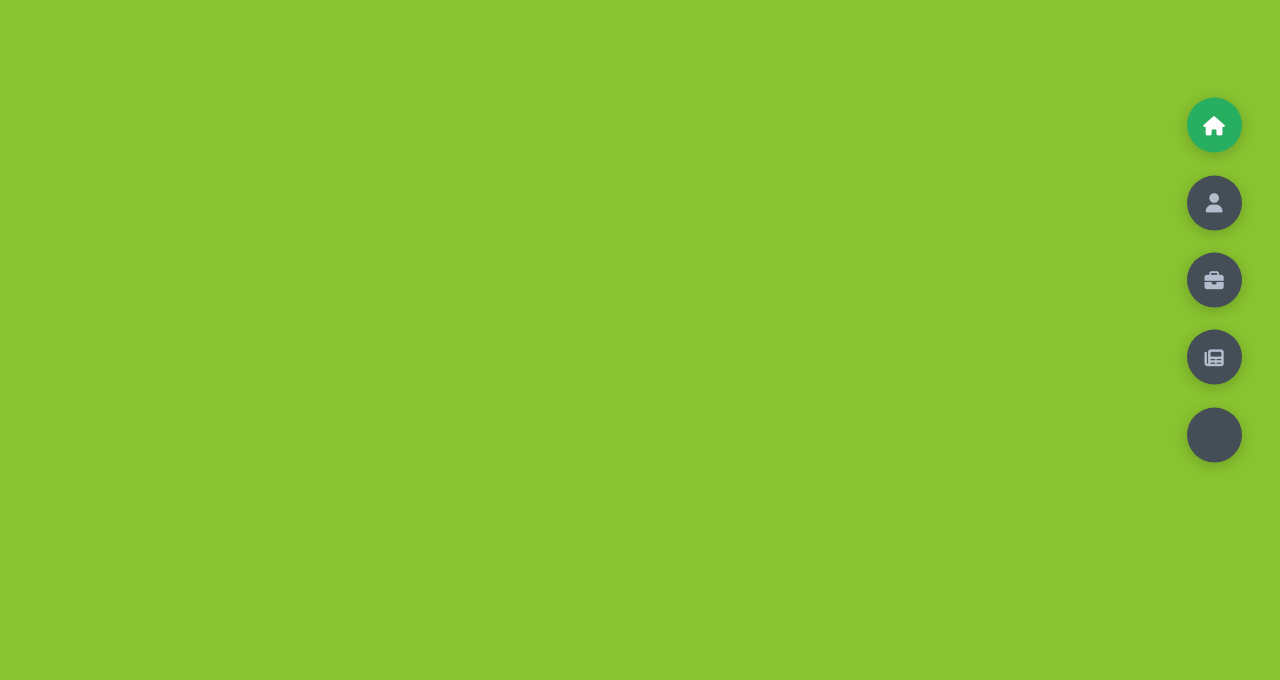
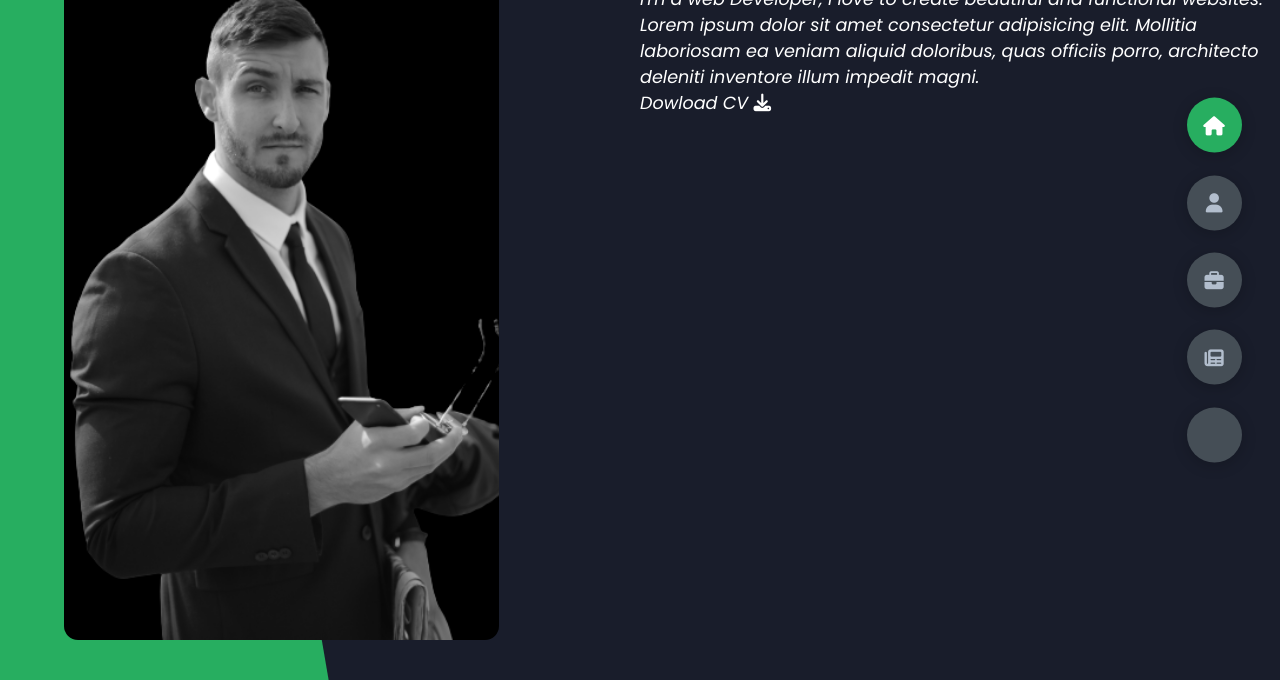
Before and after one commit to DanielJrPuente/Portfolio, a website: page index.html in a window 1280 px wide. Shown: the part 120-800 px from the top of the page. Drawn offline with Linux system fonts and the light colour scheme; some icons are missing.

Commit message:
Make the header section add an image h1 and content

```diff
--- a/index.html
+++ b/index.html
@@ -13,7 +13,29 @@
 </head>
 <body class="main-content">
     <header class="section sec1 header active" data-id="home">
-
+        <div class="header-content">
+            <div class="left-header">
+                <div class="h-shape"></div>
+                <div class="image">
+                    <img src="./img/hero.png" alt="">
+                </div>
+            </div>
+            <div class="right-header">
+                <h1 class="name">
+                    Hi. I'm <span>Daniel Jr Puente Martinez</span>
+                    A Web Developer.
+                </h1>
+                <p>
+                    I'm a web Developer, I love to create beautiful and functional websites.
+                    Lorem ipsum dolor sit amet consectetur adipisicing elit. Mollitia laboriosam ea
+                    veniam aliquid doloribus, quas officiis porro, architecto deleniti inventore illum impedit magni.
+                </p>
+                <a href="" class="main-btn">
+                    <span class="btn-text">Dowload CV</span>
+                    <span class="botn-icon"><i class="fas fa-download"></i></span>
+                </a>
+            </div>
+        </div>
     </header>
     <main>
         <section class="section sec2 about" data-id="about"></section>
--- a/js/app.js
+++ b/js/app.js
@@ -12,12 +12,18 @@ function PageTransitions(){
     for(let i = 0; i < secBtn.length; i++){
 
         secBtn[i].addEventListener("click", function() {
+            //select the current button
             let currentBtn = document.querySelectorAll('.active-btn');
+            //remove active-btn class from the current button
             currentBtn[0].className = currentBtn[0].className.replace('active-btn', '');
+            //Add active-btn class from new button
             this.className += 'active-btn';
 
+            //select the current section
             let currentSec = document.querySelectorAll('.active');
+            //remove active class from the current section
             currentSec[0].className = currentSec[0].className.replace('active', '');
+            //Add active class from new section
             sections[i].classList.add('active');
         })
         //console.log(secBtn[i]);
--- a/src/scss/Header/_header.scss
+++ b/src/scss/Header/_header.scss
@@ -3,55 +3,48 @@
 .sec1{
     display: none;
     transform: translateY(0) scale(1);
-    background-color: rgb(137, 196, 48);
+
 }
 
-//controls
-
-.controlls{
-    position: fixed;
-    z-index: 10;
-    top: 50%;
-    right: 3%;
-    display: flex;
-    flex-direction: column;
-    transform: translateY(-50%);
-    align-items: center;
-    justify-content: center;
-    .active-btn{
-        background-color: v.$secundary-color !important;
-        transition: all .4s ease-in-out;
-        i{
-            color: v.$white;
+.header-content{
+    display: grid;
+    grid-template-columns: repeat(2, 1fr);
+    height: 100%;
+    .left-header{
+        display: flex;
+        align-items: center;
+        position: relative;
+        .h-shape{
+            transition: all .4s ease-in-out;
+            width: 65%;
+            height: 100%;
+            background-color: v.$secundary-color;
+            position: absolute;
+            left: 0;
+            top: 0;
+            z-index: -1;
+            clip-path: polygon(0 0, 46% 0 ,79% 100%, 0% 100%);
         }
-        display: block;
-        animation: scaleAnim .5s ease-in-out;
-        @keyframes scaleAnim {
-        0%{
-            transform: translateY(-100%) scaleY(0);
-        }
-        100%{
-            transform: translateY(0%) scaleY(1);
+        .image{
+            border-radius: v.$br-sm-2;
+            height: 90%;
+            width: 68%;
+            margin-left: 4rem;
+            background-color: v.$black;
+            transition: all .4s ease-in-out;
+            img{
+                width: 100%;
+                height: 100%;
+                object-fit: cover;
+                transition: all .4s ease-in-out;
+                filter: grayscale(100%);
+                &:hover{
+                    filter: grayscale(0);
+                }
+            }
         }
     }
-    }
-    .control{
-        padding: 1rem;
-        cursor: pointer;
-        background-color: v.$grey-4;
-        width: 55px;
-        height: 55px;
-        border-radius: 50%;
-        display: flex;
-        justify-content: center;
-        align-items: center;
-        margin: .7rem 0;
-        box-shadow: v.$box-shadow-1;
-    }
-    i{
-        font-size: 1.2rem;
-        color: v.$grey-2;
-        pointer-events: none;
+    .right-header{
 
     }
 }
--- a/src/scss/app.scss
+++ b/src/scss/app.scss
@@ -1,4 +1,5 @@
 @use 'variables' as v;
+@use 'controlls';
 
 @use 'Header';
 @use 'aboutSec';
--- a/src/scss/base/_base.scss
+++ b/src/scss/base/_base.scss
@@ -1,4 +1,5 @@
 @use '../variables/variables' as v;
+
 *{
     margin : 0;
     padding: 0;
--- a/src/scss/controlls/_controlls.scss
+++ b/src/scss/controlls/_controlls.scss
@@ -0,0 +1,51 @@
+@use '../variables/variables' as v;
+
+//controls
+
+.controlls{
+    position: fixed;
+    z-index: 10;
+    top: 50%;
+    right: 3%;
+    display: flex;
+    flex-direction: column;
+    transform: translateY(-50%);
+    align-items: center;
+    justify-content: center;
+    .active-btn{
+        background-color: v.$secundary-color !important;
+        transition: all .4s ease-in-out;
+        i{
+            color: v.$white;
+        }
+        display: block;
+        animation: scaleAnim .5s ease-in-out;
+        @keyframes scaleAnim {
+        0%{
+            transform: translateY(-100%) scaleY(0);
+        }
+        100%{
+            transform: translateY(0%) scaleY(1);
+        }
+    }
+    }
+    .control{
+        padding: 1rem;
+        cursor: pointer;
+        background-color: v.$grey-4;
+        width: 55px;
+        height: 55px;
+        border-radius: 50%;
+        display: flex;
+        justify-content: center;
+        align-items: center;
+        margin: .7rem 0;
+        box-shadow: v.$box-shadow-1;
+    }
+    i{
+        font-size: 1.2rem;
+        color: v.$grey-2;
+        pointer-events: none;
+
+    }
+}
--- /dev/null
+++ b/src/scss/controlls/_index.scss
@@ -0,0 +1 @@
+@forward 'controlls';
```
Also changed, not shown: build/css/app.css, build/css/base/index.css (deleted), build/css/controlls/index.css (deleted), img/hero.png (added), src/scss/base/_index.scss (renamed from src/scss/base/index.scss), src/scss/controlls/index.scss (deleted).
